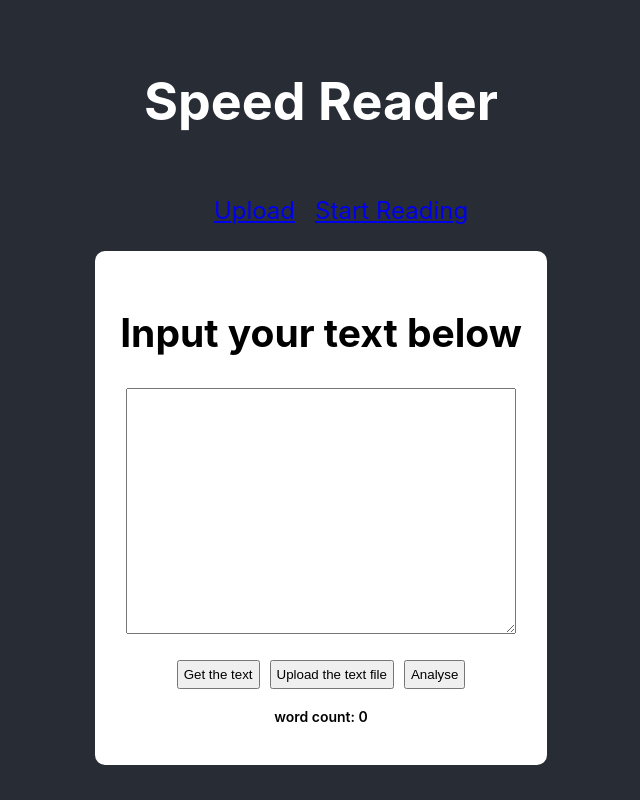
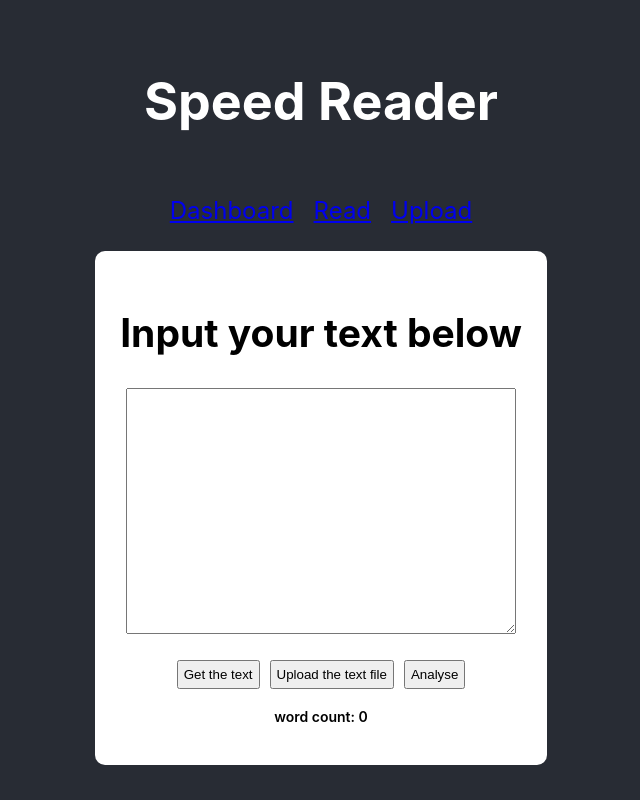
Before and after one commit to impetusdev/Reading-log-Client, a React (Create React App) app: page / in a window 1280 px wide. Shown: the whole page, without its empty margins (319-959 px from the left). Built offline with nearby package versions, Linux system fonts and the light colour scheme.

Commit message:
removed unecessary imports

```diff
--- a/src/Components/ActivePassage.tsx
+++ b/src/Components/ActivePassage.tsx
@@ -1,4 +1,4 @@
-import React, {useEffect, useState} from "react";
+import { useState} from "react";
 import './ActivePassage.scss';
 
 import {Passage} from './Read';
@@ -41,7 +41,7 @@ export const ActivePassage = ({passage}: AppProps): JSX.Element => {
             <p>{wpm} Words per Minute</p>
             <p className="difficulty">Difficulty: {passage.complexity}</p>
 
-            <p>{time.toFixed(1)}</p>
+            <p>{time.toFixed(0)}s</p>
             {
                 timerStarted ?
                     <button onClick={stopTimer}>Pause</button>
--- a/src/Components/NavBar.scss
+++ b/src/Components/NavBar.scss
@@ -1,5 +1,6 @@
 ul {
     list-style-type: none;
+    padding: 0;
 }
 
 li {
--- a/src/Components/NavBar.tsx
+++ b/src/Components/NavBar.tsx
@@ -5,10 +5,12 @@ import { Link } from 'react-router-dom';
 import './NavBar.scss';
 
 export const NavBar = (): JSX.Element => {
+    // TODO: correct the link to dashboard eventually
     return (
         <ul role="navigation">
+            <li><Link to='/'><span>Dashboard</span></Link></li>
+            <li><Link to='/all'><span>Read</span></Link></li>
             <li><Link to='/'><span>Upload</span></Link></li>
-            <li><Link to='/all'><span>Start Reading</span></Link></li>
         </ul>
     )
 }
--- a/src/Components/Read.tsx
+++ b/src/Components/Read.tsx
@@ -1,5 +1,5 @@
 
-import React, {useEffect, useState} from "react";
+import {useEffect, useState} from "react";
 import axios from "axios";
 import './Read.scss';
 import { ActivePassage } from "./ActivePassage";
```
